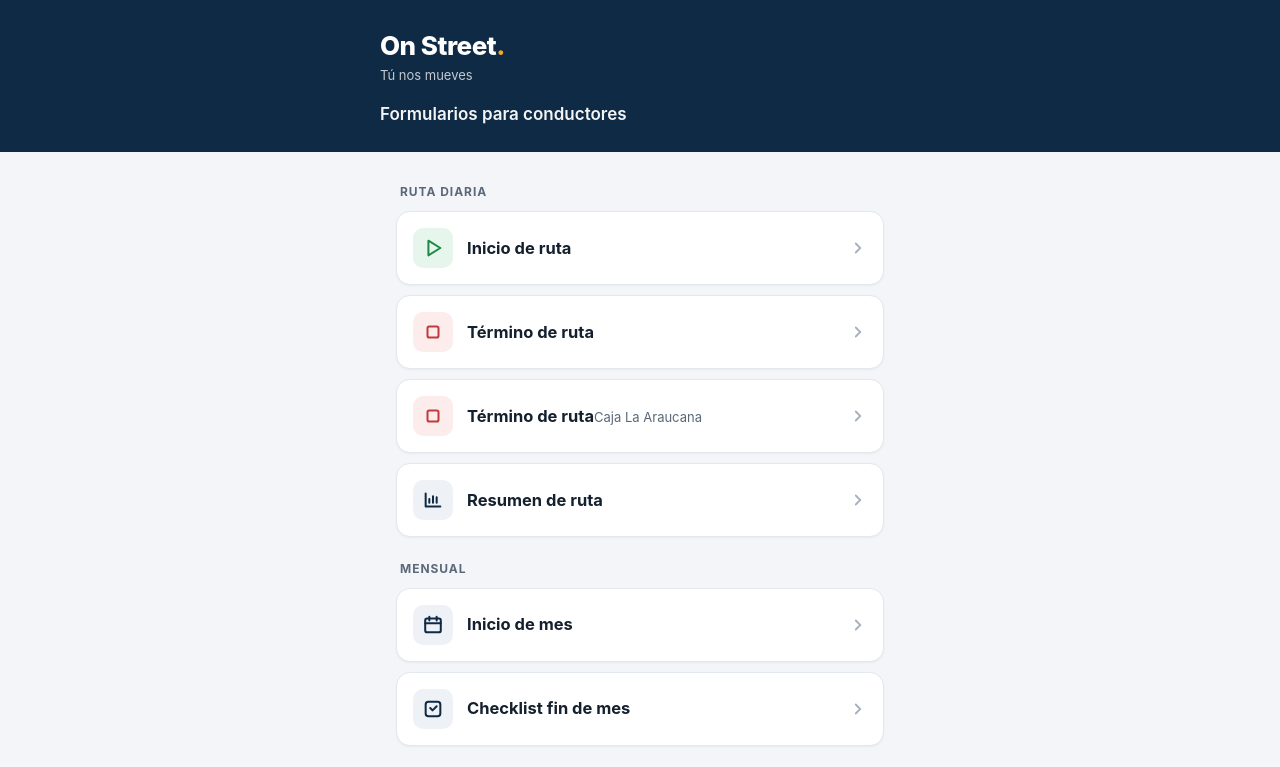
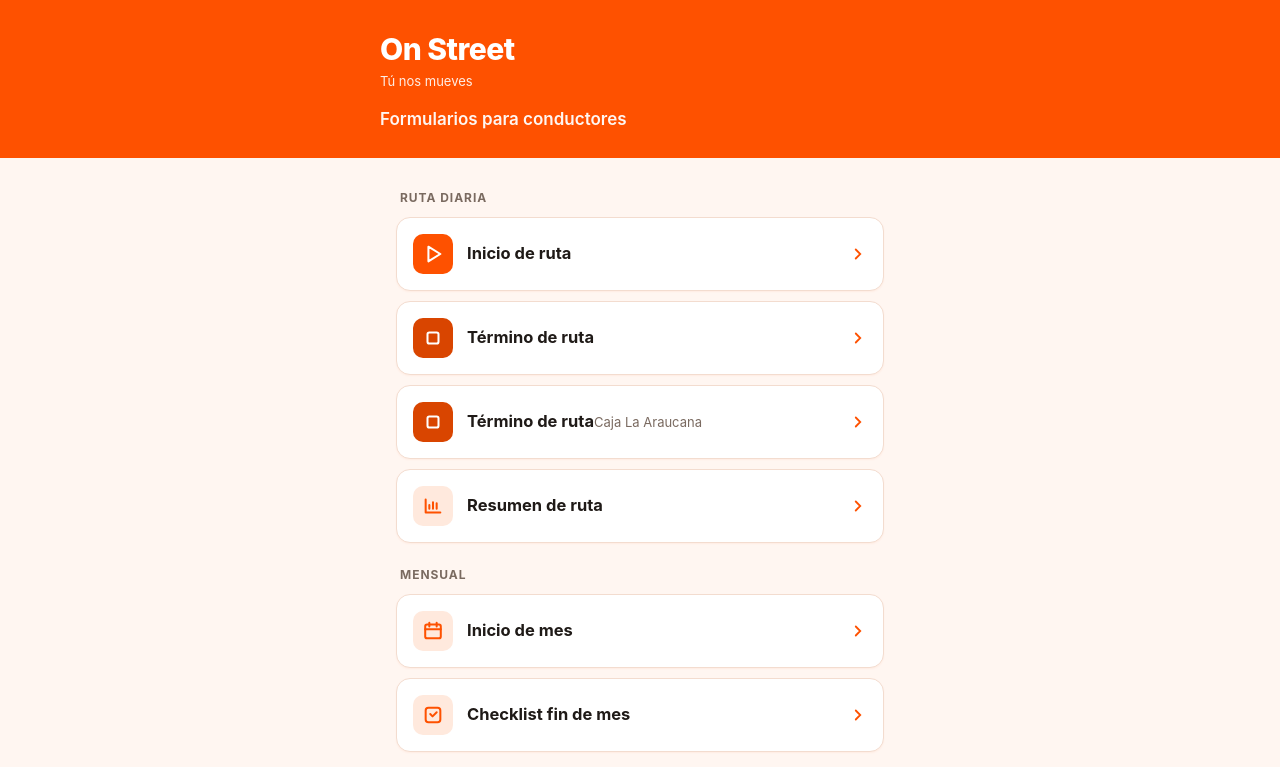
Before and after one commit to Onstreet-Apps/formularios-conductores, a plain HTML site: page index.html in a window 1280 px wide. Shown: the top 767 px of the page. Drawn offline with Linux system fonts and the light colour scheme.

Commit message:
Add files via upload

```diff
--- a/index.html
+++ b/index.html
@@ -3,13 +3,13 @@
 <head>
 <meta charset="UTF-8">
 <meta name="viewport" content="width=device-width, initial-scale=1, viewport-fit=cover">
-<meta name="theme-color" content="#0f2a44">
+<meta name="theme-color" content="#FE5100">
 <meta name="robots" content="noindex">
 <title>Formularios Conductores · On Street</title>
 <style>
   :root{
-    --bg:#f3f5f8; --card:#ffffff; --ink:#14202e; --muted:#5b6878;
-    --brand:#0f2a44; --accent:#f5a623; --line:#e3e8ef;
+    --bg:#fff6f1; --card:#ffffff; --ink:#1f1a17; --muted:#7a6a60;
+    --brand:#FE5100; --brand-dark:#d94500; --soft:#ffe9dd; --line:#f3dccf;
   }
   *{box-sizing:border-box;margin:0;padding:0}
   html,body{background:var(--bg)}
@@ -23,9 +23,9 @@
     padding:calc(28px + env(safe-area-inset-top)) 20px 26px;
   }
   .wrap{max-width:520px;margin:0 auto}
-  .brand{font-size:26px;font-weight:800;letter-spacing:-.5px}
-  .brand span{color:var(--accent)}
-  .tag{font-size:13px;opacity:.75;margin-top:2px}
+  .logo{display:block;height:64px;width:auto;max-width:70%}
+  .brand{font-size:30px;font-weight:800;letter-spacing:-.5px}
+  .tag{font-size:13px;opacity:.9;margin-top:2px}
   h1{font-size:17px;font-weight:600;margin-top:18px;opacity:.95}
   main{padding:8px 16px 32px}
   h2{
@@ -38,32 +38,33 @@
     background:var(--card);border:1px solid var(--line);border-radius:14px;
     padding:16px 16px;min-height:64px;
     text-decoration:none;color:var(--ink);
-    box-shadow:0 1px 2px rgba(15,42,68,.05);
+    box-shadow:0 1px 2px rgba(254,81,0,.06);
     transition:transform .08s ease, box-shadow .15s ease, border-color .15s ease;
     -webkit-tap-highlight-color:transparent;
   }
-  a.btn:active{transform:scale(.985);border-color:var(--accent)}
-  a.btn:hover{box-shadow:0 4px 14px rgba(15,42,68,.10)}
-  a.btn:focus-visible{outline:3px solid var(--accent);outline-offset:2px}
+  a.btn:active{transform:scale(.985);border-color:var(--brand)}
+  a.btn:hover{box-shadow:0 4px 14px rgba(254,81,0,.15);border-color:var(--brand)}
+  a.btn:focus-visible{outline:3px solid var(--brand);outline-offset:2px}
   .ico{
     flex:0 0 40px;height:40px;border-radius:10px;
-    display:grid;place-items:center;background:#eef2f7;color:var(--brand);
+    display:grid;place-items:center;background:var(--soft);color:var(--brand);
   }
   .ico svg{width:22px;height:22px}
   .txt{flex:1;min-width:0}
   .t{font-size:16.5px;font-weight:650}
   .s{font-size:13px;color:var(--muted);margin-top:1px}
   .arrow{color:#a6b0bd;flex:0 0 auto}
-  .start .ico{background:#e7f6ec;color:#1f8a46}
-  .end .ico{background:#fdecec;color:#c23b3b}
+  .start .ico{background:var(--brand);color:#fff}
+  .end .ico{background:var(--brand-dark);color:#fff}
+  .arrow{color:var(--brand)}
   footer{text-align:center;font-size:12px;color:var(--muted);padding:8px 16px 28px}
 </style>
 </head>
 <body>
 <header>
   <div class="wrap">
-    <div class="brand">On Street<span>.</span></div>
-    <div class="tag">Tú nos mueves</div>
+    <img class="logo" src="logo.png" alt="On Street"
+         onerror="this.outerHTML='&lt;div class=&quot;brand&quot;&gt;On Street&lt;/div&gt;&lt;div class=&quot;tag&quot;&gt;Tú nos mueves&lt;/div&gt;'">
     <h1>Formularios para conductores</h1>
   </div>
 </header>
```
